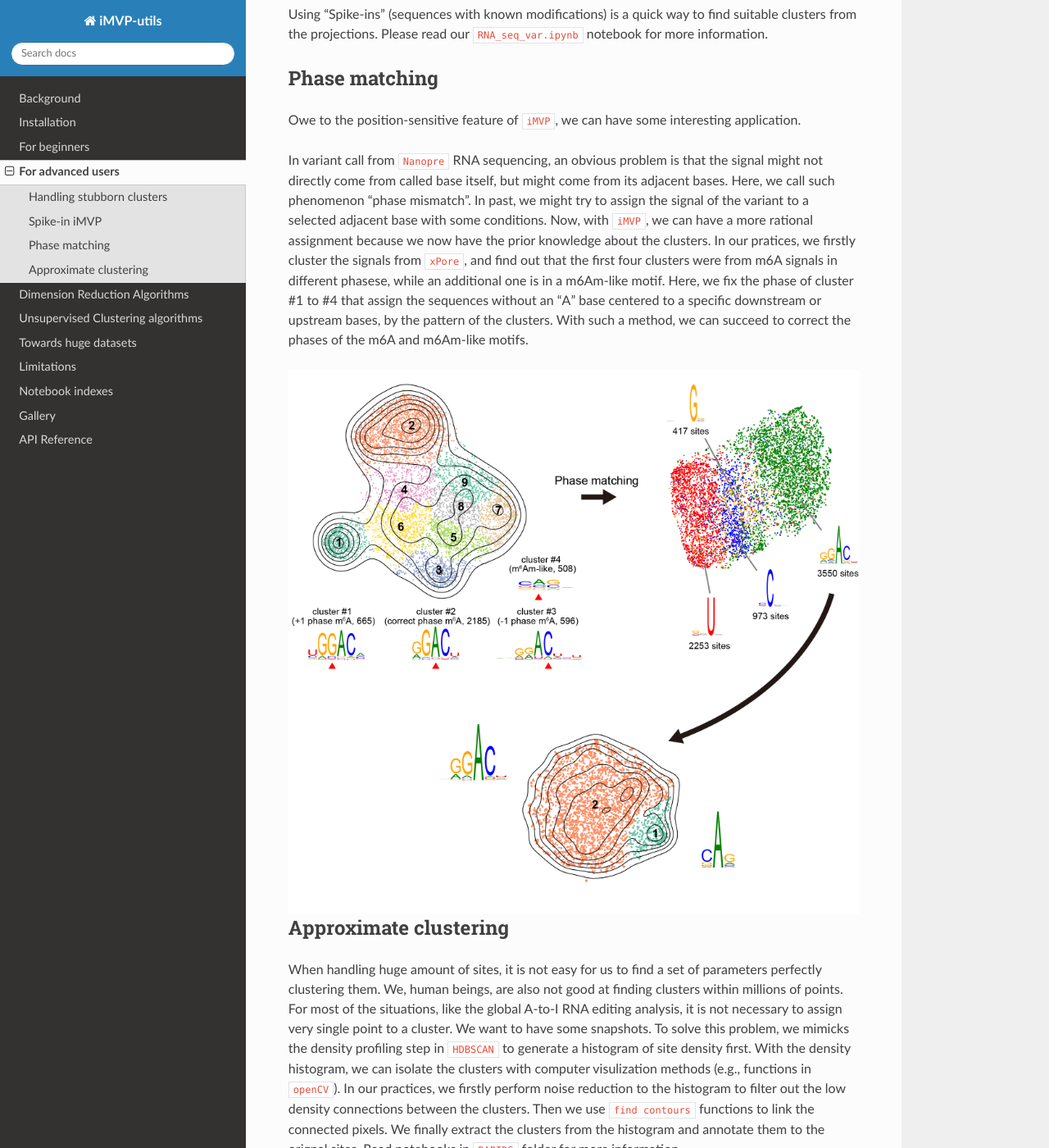
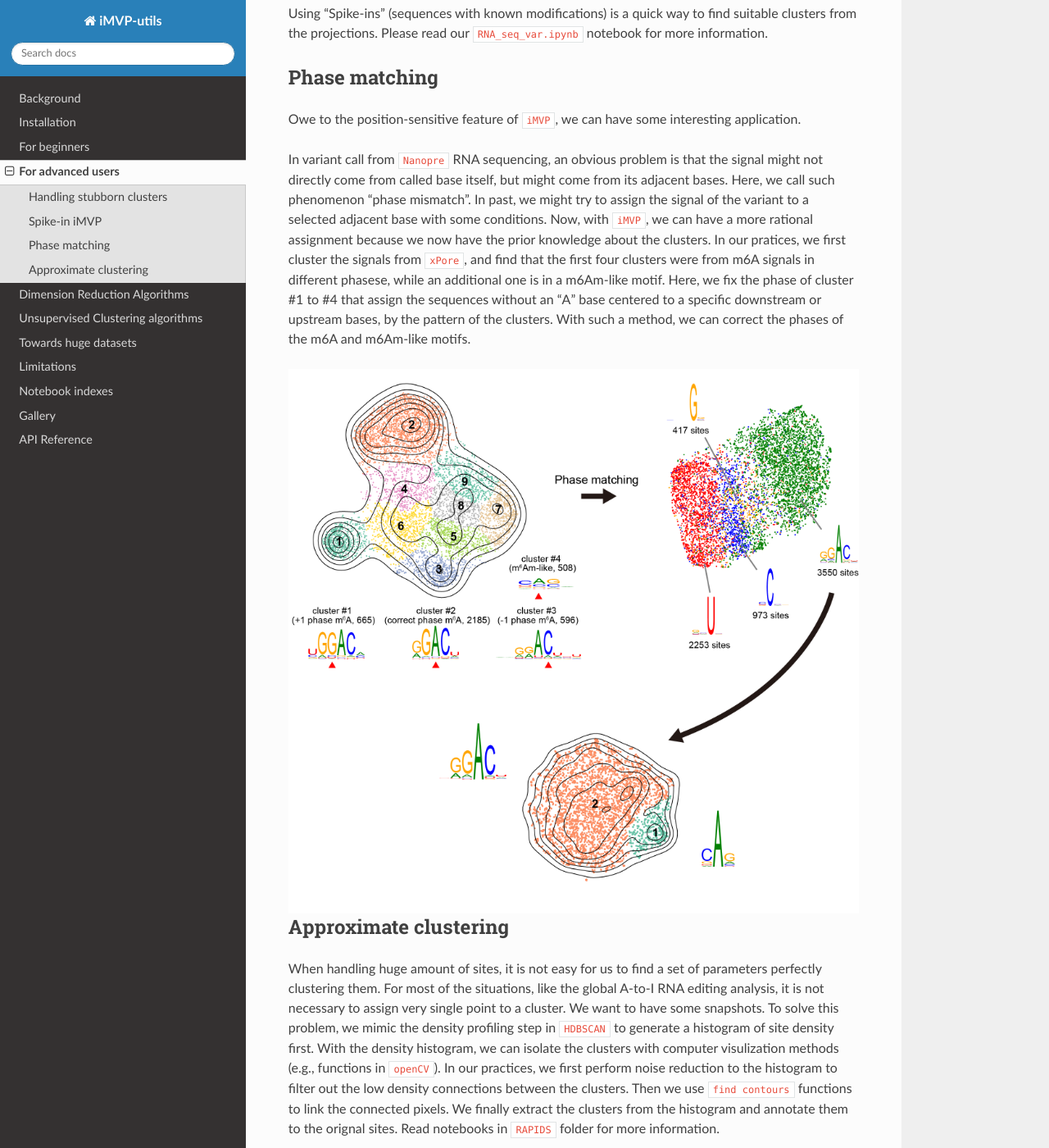
Before and after one commit to jhfoxliu/iMVP, a Sphinx documentation site: the page built from docs/advanced_users.rst, in a window 1280 px wide and 1400 px high, scrolled down 2101 px. Shown: the whole window at 82% size. Built offline with Sphinx 7.4.7 and the Read the Docs theme 2.0.0, drawn with Linux system fonts in a browser that asks for light colours; some of the changed text lies outside the part shown.

Commit message:
Update advanced_users.rst

```diff
--- a/docs/advanced_users.rst
+++ b/docs/advanced_users.rst
@@ -43,14 +43,14 @@ Phase matching
 --------------
 Owe to the position-sensitive feature of ``iMVP``, we can have some interesting application.
 
-In variant call from ``Nanopre`` RNA sequencing, an obvious problem is that the signal might not directly come from called base itself, but might come from its adjacent bases. Here, we call such phenomenon "phase mismatch". In past, we might try to assign the signal of the variant to a selected adjacent base with some conditions. Now, with ``iMVP``, we can have a more rational assignment because we now have the prior knowledge about the clusters. In our pratices, we firstly cluster the signals from ``xPore``, and find out that the first four clusters were from m6A signals in different phasese, while an additional one is in a m6Am-like motif. Here, we fix the phase of cluster #1 to #4 that assign the sequences without an "A" base centered to a specific downstream or upstream bases, by the pattern of the clusters. With such a method, we can succeed to correct the phases of the m6A and m6Am-like motifs.
+In variant call from ``Nanopre`` RNA sequencing, an obvious problem is that the signal might not directly come from called base itself, but might come from its adjacent bases. Here, we call such phenomenon "phase mismatch". In past, we might try to assign the signal of the variant to a selected adjacent base with some conditions. Now, with ``iMVP``, we can have a more rational assignment because we now have the prior knowledge about the clusters. In our pratices, we first cluster the signals from ``xPore``, and find that the first four clusters were from m6A signals in different phasese, while an additional one is in a m6Am-like motif. Here, we fix the phase of cluster #1 to #4 that assign the sequences without an "A" base centered to a specific downstream or upstream bases, by the pattern of the clusters. With such a method, we can correct the phases of the m6A and m6Am-like motifs.
 
 .. image:: ../Images/phase_matching.png
    :align: center
 
 Approximate clustering
 ----------------------
-When handling huge amount of sites, it is not easy for us to find a set of parameters perfectly clustering them. We, human beings, are also not good at finding clusters within millions of points. For most of the situations, like the global A-to-I RNA editing analysis, it is not necessary to assign very single point to a cluster. We want to have some snapshots. To solve this problem, we mimicks the density profiling step in ``HDBSCAN`` to generate a histogram of site density first. With the density histogram, we can isolate the clusters with computer visulization methods (e.g., functions in ``openCV``). In our practices, we firstly perform noise reduction to the histogram to filter out the low density connections between the clusters. Then we use ``find contours`` functions to link the connected pixels. We finally extract the clusters from the histogram and annotate them to the orignal sites. Read notebooks in ``RAPIDS`` folder for more information.
+When handling huge amount of sites, it is not easy for us to find a set of parameters perfectly clustering them. For most of the situations, like the global A-to-I RNA editing analysis, it is not necessary to assign very single point to a cluster. We want to have some snapshots. To solve this problem, we mimic the density profiling step in ``HDBSCAN`` to generate a histogram of site density first. With the density histogram, we can isolate the clusters with computer visulization methods (e.g., functions in ``openCV``). In our practices, we first perform noise reduction to the histogram to filter out the low density connections between the clusters. Then we use ``find contours`` functions to link the connected pixels. We finally extract the clusters from the histogram and annotate them to the orignal sites. Read notebooks in ``RAPIDS`` folder for more information.
 
 .. image:: ../Images/approximate_clustering.png
    :align: center
```
Also changed, not shown: other parts of docs/advanced_users.rst (+3 -3 lines).
